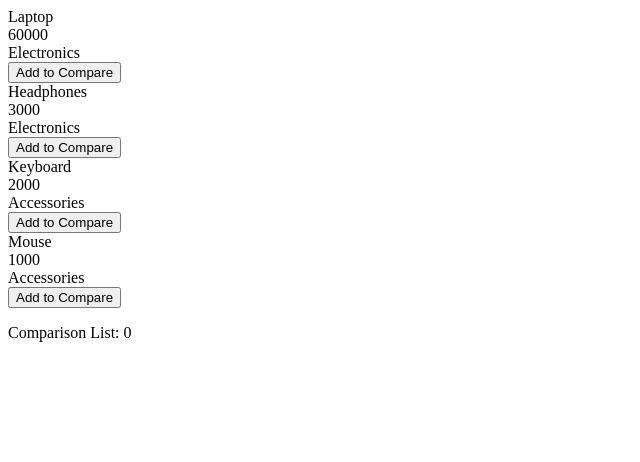
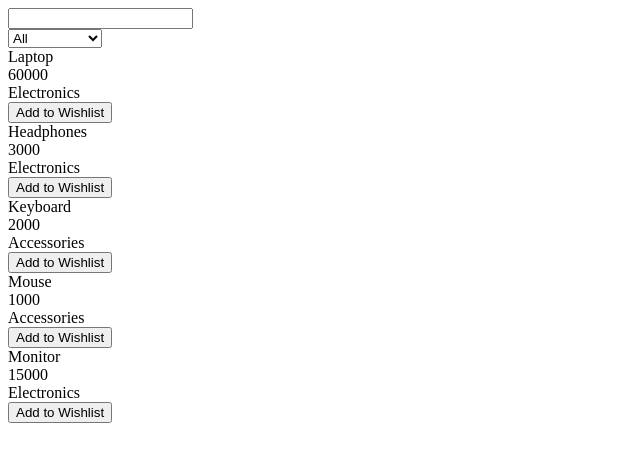
Before and after one commit to kunaladhav/playground, a React (Vite) app in the folder playground/: page / in a window 1280 px wide. Shown: the top 462 px of the page, without its empty margins (0-640 px from the left). Built offline with nearby package versions, Linux system fonts and the light colour scheme.

Commit message:
Completed Day 22 Assignment

```diff
--- a/playground/src/App.jsx
+++ b/playground/src/App.jsx
@@ -24,7 +24,8 @@
 // import JobApplication from "./Pages/JobApplication";
 // import UserDashboard from "./Pages/UserDashboard";
 // import InventoryManager from "./Pages/InventoryManager";
-import ProductComparisonPage from "./Pages/ProductComparisonPage";
+// import ProductComparisonPage from "./Pages/ProductComparisonPage";
+import ProductWishlistPage from "./Pages/ProductWishlistPage";
 
 function App() {
   // const [cart, setCart] = useState([]);
@@ -60,7 +61,8 @@ function App() {
         {/* <JobApplication /> */}
         {/* <UserDashboard /> */}
         {/* <InventoryManager /> */}
-        <ProductComparisonPage />
+        {/* <ProductComparisonPage /> */}
+        <ProductWishlistPage />
       </div>
     </>
   );
--- /dev/null
+++ b/playground/src/Pages/ProductWishlistPage.jsx
@@ -0,0 +1,88 @@
+import { useState } from "react";
+import ProductWishlistSearch from "../components/ProductWishlistSearch";
+import ProductWishlistFilter from "../components/ProductWishlistFilter";
+import ProductWishlistList from "../components/ProductWishlistList";
+import Wishlist from "../components/Wishlist";
+
+const initialProducts = [
+  {
+    id: 1,
+    name: "Laptop",
+    category: "Electronics",
+    price: 60000,
+  },
+  {
+    id: 2,
+    name: "Headphones",
+    category: "Electronics",
+    price: 3000,
+  },
+  {
+    id: 3,
+    name: "Keyboard",
+    category: "Accessories",
+    price: 2000,
+  },
+  {
+    id: 4,
+    name: "Mouse",
+    category: "Accessories",
+    price: 1000,
+  },
+  {
+    id: 5,
+    name: "Monitor",
+    category: "Electronics",
+    price: 15000,
+  },
+];
+
+const ProductWishlistPage = () => {
+  const products = initialProducts;
+  const [searchTerm, setSearchTerm] = useState("");
+  const [selectedCategory, setSelectedCategory] = useState("");
+  const [wishlist, setWishlist] = useState([]);
+
+  const categories = ["Electronics", "Accessories"];
+
+  const filteredItem = products.filter((item) => {
+    const matchedSearch = item.name
+      .toLowerCase()
+      .includes(searchTerm.toLowerCase());
+    const matchedCategory =
+      selectedCategory === "" || selectedCategory === item.category;
+    return matchedSearch && matchedCategory;
+  });
+
+  const addToWishlist = (product) => {
+    const exists = wishlist.some((item) => item.id === product.id);
+
+    if (!exists) {
+      setWishlist([...wishlist, product]);
+    }
+  };
+
+  return (
+    <div>
+      <div>
+        <ProductWishlistSearch
+          searchTerm={searchTerm}
+          setSearchTerm={setSearchTerm}
+        />
+        <ProductWishlistFilter
+          categories={categories}
+          selectedCategory={selectedCategory}
+          setSelectedCategory={setSelectedCategory}
+        />
+        <ProductWishlistList
+          products={filteredItem}
+          wishlist={wishlist}
+          onAddToWishlist={addToWishlist}
+        />
+        <Wishlist data={wishlist} />
+      </div>
+    </div>
+  );
+};
+
+export default ProductWishlistPage;
--- /dev/null
+++ b/playground/src/components/ProductWishlistFilter.jsx
@@ -0,0 +1,24 @@
+const ProductWishlistFilter = ({
+  categories,
+  selectedCategory,
+  setSelectedCategory,
+}) => {
+  return (
+    <div>
+      <div>
+        <select
+          name="group-category"
+          value={selectedCategory}
+          onChange={(e) => setSelectedCategory(e.target.value)}
+        >
+          <option value="">All</option>
+          {categories.map((item) => (
+            <option value={item}>{item}</option>
+          ))}
+        </select>
+      </div>
+    </div>
+  );
+};
+
+export default ProductWishlistFilter;
--- /dev/null
+++ b/playground/src/components/ProductWishlistList.jsx
@@ -0,0 +1,25 @@
+const ProductWishlistList = ({ products, wishlist, onAddToWishlist }) => {
+  const inWishlist = (id) => {
+    const exists = wishlist.some((item) => item.id === id);
+    return exists;
+  };
+
+  return (
+    <div>
+      <div>
+        {products.map((item) => (
+          <div>
+            {item.name} <br />
+            {item.price} <br />
+            {item.category} <br />
+            <button onClick={() => onAddToWishlist(item)}>
+              {inWishlist(item.id) ? "Added to Wishlist" : "Add to Wishlist"}
+            </button>
+          </div>
+        ))}
+      </div>
+    </div>
+  );
+};
+
+export default ProductWishlistList;
--- /dev/null
+++ b/playground/src/components/ProductWishlistSearch.jsx
@@ -0,0 +1,17 @@
+const ProductWishlistSearch = ({ searchTerm, setSearchTerm }) => {
+  return (
+    <div>
+      <div>
+        <label>
+          <input
+            type="text"
+            value={searchTerm}
+            onChange={(e) => setSearchTerm(e.target.value)}
+          />
+        </label>
+      </div>
+    </div>
+  );
+};
+
+export default ProductWishlistSearch;
--- /dev/null
+++ b/playground/src/components/Wishlist.jsx
@@ -0,0 +1,17 @@
+const Wishlist = ({ data }) => {
+  return (
+    <div>
+      <div>
+        {data.map((item) => (
+          <div>
+            {item.name} <br />
+            {item.price} <br />
+            {item.category} <br />
+          </div>
+        ))}
+      </div>
+    </div>
+  );
+};
+
+export default Wishlist;
```
